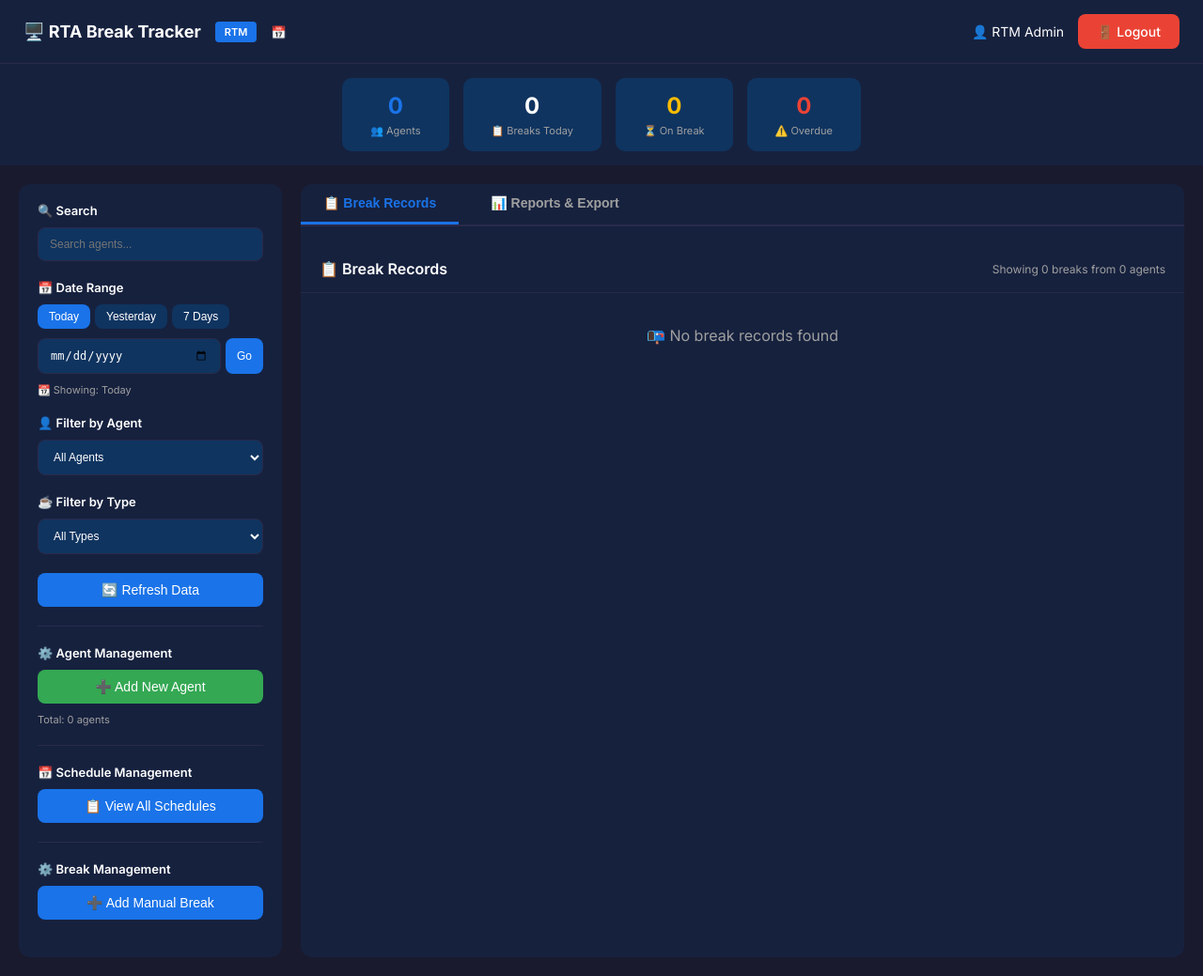
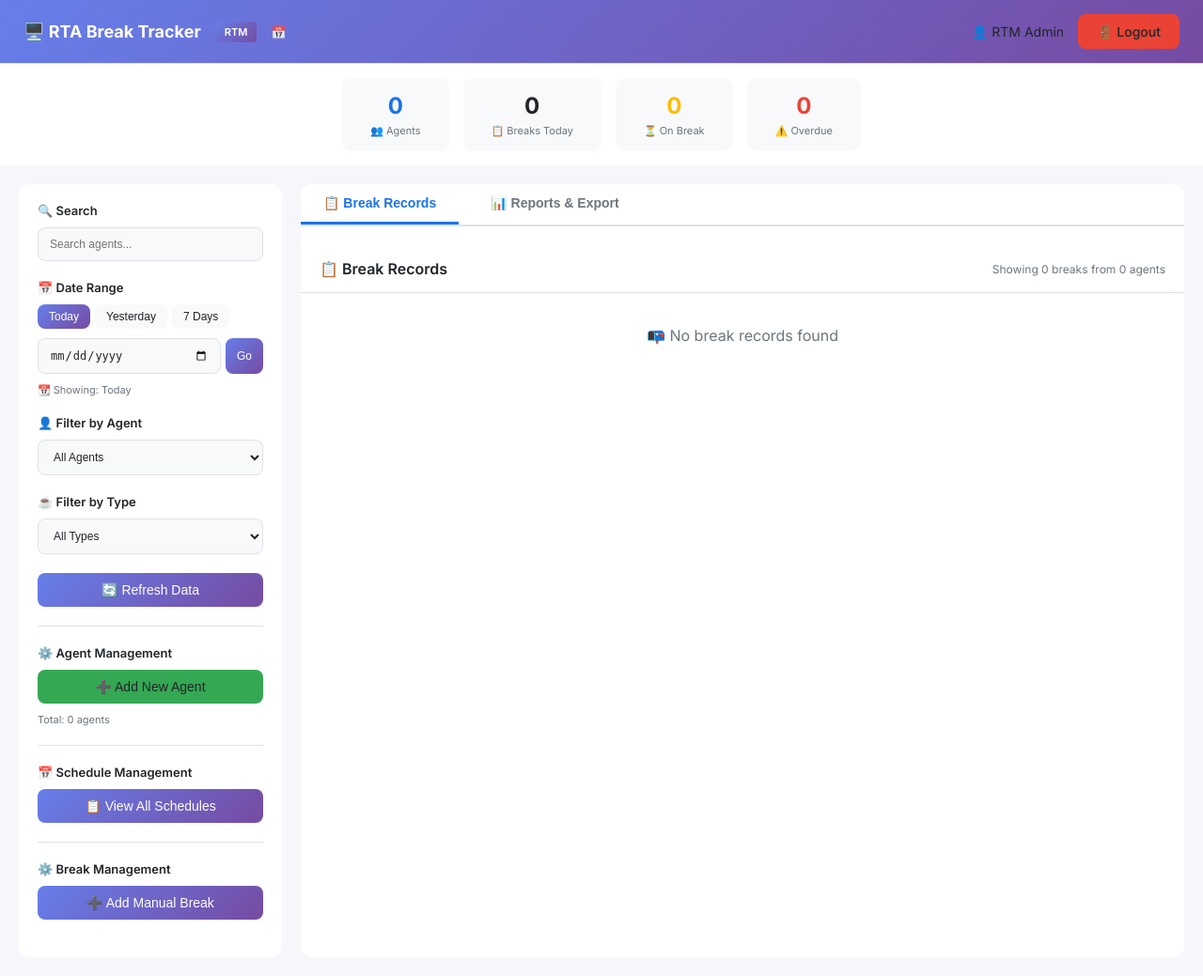
Before and after one commit to Omar-tarek-0/Rta-break-tracker, a Flask app: page /dashboard in a window 1280 px wide. Shown: the whole page at 94% size. Run offline with Flask 3, Linux system fonts and the light colour scheme; a user stored in the database is signed in; data comes from the database, SQL or seed files in the repository; data that the repository does not hold is empty.

Commit message:
Restore white/bright theme with purple gradient accents

```diff
--- a/static/css/style.css
+++ b/static/css/style.css
@@ -6,12 +6,14 @@
     --success: #34a853;
     --warning: #fbbc04;
     --danger: #ea4335;
-    --background: #1a1a2e;
-    --surface: #16213e;
-    --surface-light: #0f3460;
-    --text: #ffffff;
-    --text-secondary: #a0a0a0;
-    --border: #2a2a4a;
+    --background: #f5f7fa;
+    --surface: #ffffff;
+    --surface-light: #f8f9fa;
+    --text: #212529;
+    --text-secondary: #6c757d;
+    --border: #dee2e6;
+    --gradient-primary: linear-gradient(135deg, #667eea 0%, #764ba2 100%);
+    --gradient-primary-hover: linear-gradient(135deg, #5568d3 0%, #653a8f 100%);
 }
 
 * {
@@ -129,7 +131,13 @@ body {
 }
 
 .btn-primary {
-    background: var(--primary);
+    background: var(--gradient-primary);
+    color: #ffffff;
+    border: none;
+}
+
+.btn-primary:hover {
+    background: var(--gradient-primary-hover);
 }
 
 .btn-primary:hover {
@@ -180,7 +188,8 @@ body {
     align-items: center;
     justify-content: space-between;
     padding: 15px 25px;
-    background: var(--surface);
+    background: var(--gradient-primary);
+    box-shadow: 0 2px 4px rgba(0,0,0,0.1);
 }
 
 .header-left {
@@ -192,10 +201,11 @@ body {
 .header-left h1 {
     font-size: 18px;
     font-weight: 700;
+    color: #ffffff;
 }
 
 .header-date {
-    color: var(--text-secondary);
+    color: rgba(255, 255, 255, 0.9);
     font-size: 13px;
 }
 
@@ -217,7 +227,8 @@ body {
 }
 
 .badge-primary {
-    background: var(--primary);
+    background: var(--gradient-primary);
+    color: #ffffff;
 }
 
 /* ==================== APP CONTAINER ==================== */
@@ -263,6 +274,7 @@ body {
 .panel-header h3 {
     font-size: 16px;
     font-weight: 600;
+    color: #ffffff;
 }
 
 /* ==================== STATUS BOX ==================== */
@@ -740,11 +752,14 @@ body {
     align-items: center;
     padding: 15px 20px;
     border-bottom: 1px solid var(--border);
+    background: var(--gradient-primary);
+    border-radius: 15px 15px 0 0;
 }
 
 .modal-header h3 {
     font-size: 16px;
     font-weight: 600;
+    color: #ffffff;
 }
 
 .modal-close {
```
